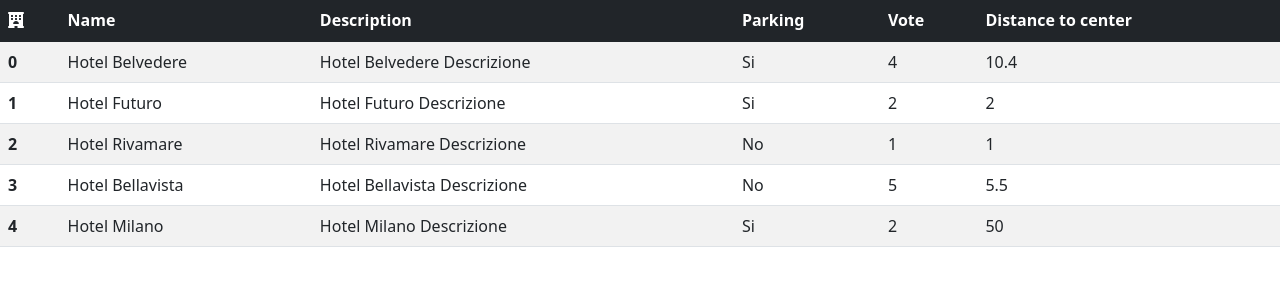
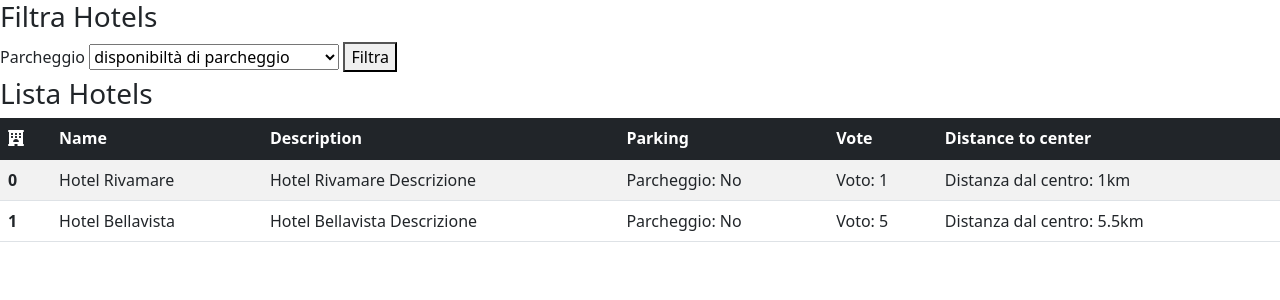
Before and after one commit to AleFabbretti/php-hotel, a PHP site: page /?park=0 in a window 1280 px wide. Shown: the top 300 px of the page. Run offline with PHP 8.4, Linux system fonts and the light colour scheme.

Commit message:
Aggiunto filtro per disponibilità parcheggio

```diff
--- /dev/null
+++ b/css/style.css
@@ -0,0 +1,7 @@
+.name:hover {
+  cursor: pointer;
+}
+
+.parking {
+  width: 250px;
+}
--- a/index.php
+++ b/index.php
@@ -39,6 +39,16 @@
         ],
 
     ];
+    $filtered_hotels = $hotels;
+    if (!empty($_GET['park']) || $_GET['park'] == "0" ){
+        $temp_hotels = [];
+        foreach ($filtered_hotels as $hotel){
+            if ($hotel['parking'] == $_GET['park']){
+                $temp_hotels[] = $hotel;
+            }
+        }
+        $filtered_hotels = $temp_hotels;
+    }
 
 ?>
 <!DOCTYPE html>
@@ -47,6 +57,7 @@
     <meta charset="UTF-8">
     <meta http-equiv="X-UA-Compatible" content="IE=edge">
     <meta name="viewport" content="width=device-width, initial-scale=1.0">
+    <link rel="stylesheet" href="css/style.css">
     <!-- Bootstrap CDN -->
     <link href="https://cdn.jsdelivr.net/npm/bootstrap@5.2.3/dist/css/bootstrap.min.css" rel="stylesheet" integrity="sha384-rbsA2VBKQhggwzxH7pPCaAqO46MgnOM80zW1RWuH61DGLwZJEdK2Kadq2F9CUG65" crossorigin="anonymous">
     <!-- /Bootstrap CDN -->
@@ -54,6 +65,19 @@
     <title>PHP Hotel</title>
 </head>
 <body>
+    <div>
+        <h3>Filtra Hotels</h3>
+        <form action="index.php" method="get">
+            <label for="parcheggio" class="form-label">Parcheggio</label>
+            <select name="park" class="parking" aria-label="Default select">
+            <option value="">disponibiltà di parcheggio</option>
+            <option value="true">SI</option>
+            <option value="false">NO</option>
+            </select>
+        <button type="submit">Filtra</button>
+        </form>
+    </div>
+    <h3>Lista Hotels</h3>
     <table class="table table-striped">
         <thead class="table-dark">
             <tr>
@@ -66,20 +90,20 @@
             </tr>
         </thead>
         <tbody class="table-group-divider">
-            <?php foreach( $hotels as $key => $hotel ) { ?>
+            <?php foreach( $filtered_hotels as $key => $hotel ) { ?>
                 <tr>
                     <th scope="row"><?php echo $key ?></th>
-                    <td><?php echo $hotel['name']; ?></td>
+                    <td class="name"><?php echo $hotel['name']; ?></td>
                     <td><?php echo $hotel['description']; ?></td>
-                    <td><?php
+                    <td>Parcheggio: <?php
                         if($hotel['parking'] == true){
                             echo 'Si';
                         } else {
                             echo 'No';
                         }
                     ?></td>
-                    <td><?php echo $hotel['vote']; ?></td>
-                    <td><?php echo $hotel['distance_to_center']; ?></td>
+                    <td>Voto: <?php echo $hotel['vote']; ?></td>
+                    <td>Distanza dal centro: <?php echo $hotel['distance_to_center']; ?>km</td>
                 </tr>
         <?php } ?>
         </tbody>
```
